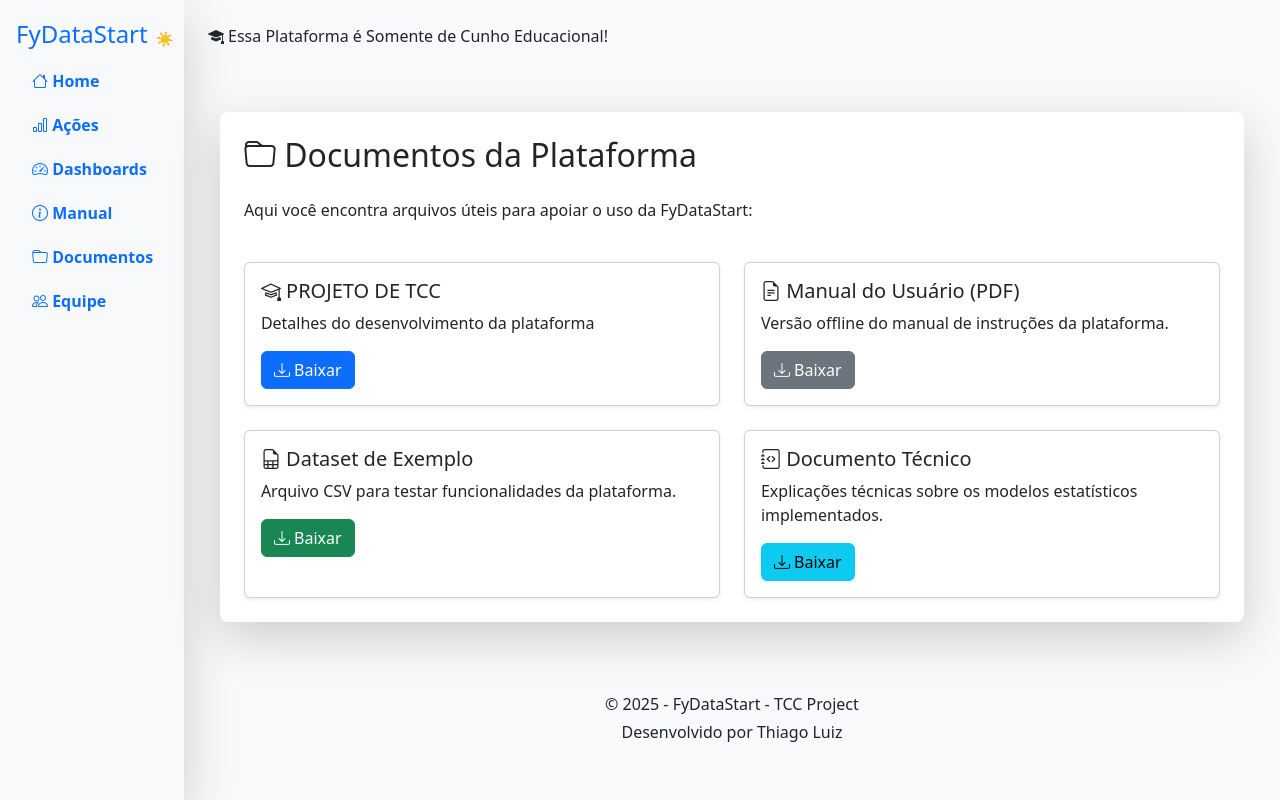
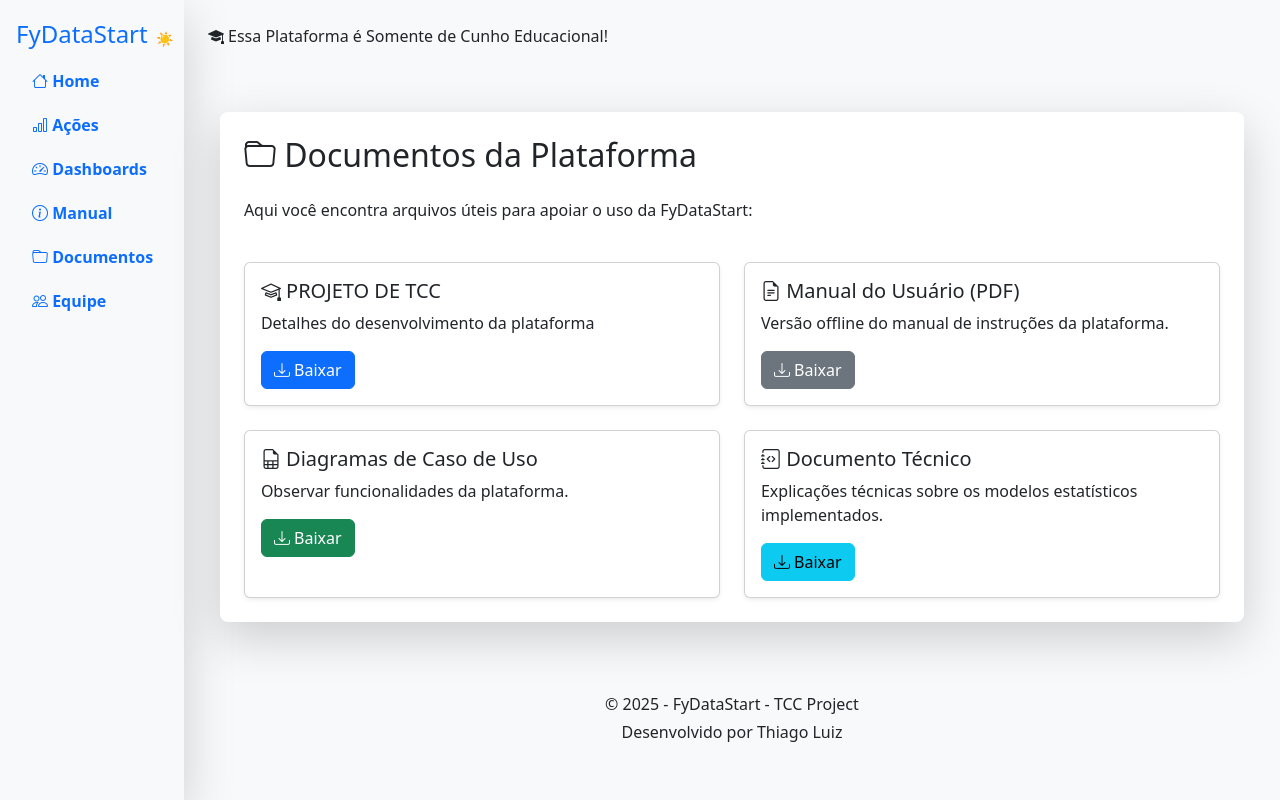
Before and after one commit to ThiagoLuiz18DEVJunior/FyDataStart, a Django app: page /Doc in a window 1280 px wide. Run offline with Django 4.2, Linux system fonts and the light colour scheme; some libraries are stand-ins or nearby versions.

Commit message:
fix-documents

```diff
--- a/FyDataScience/FyDS/templates/document.html
+++ b/FyDataScience/FyDS/templates/document.html
@@ -34,8 +34,8 @@
         <div class="col">
             <div class="card h-100 shadow-sm rounded-2">
                 <div class="card-body">
-                    <h5 class="card-title"><i class="bi bi-file-earmark-spreadsheet"></i> Dataset de Exemplo</h5>
-                    <p class="card-text">Arquivo CSV para testar funcionalidades da plataforma.</p>
+                    <h5 class="card-title"><i class="bi bi-file-earmark-spreadsheet"></i> Diagramas de Caso de Uso </h5>
+                    <p class="card-text">Observar funcionalidades da plataforma.</p>
                     <a  href="static/docs/Doc_Developed.pdf" class="btn btn-success" download>
                         <i class="bi bi-download"></i> Baixar
                     </a>
--- a/FyDataScience/FyDataScience/settings.py
+++ b/FyDataScience/FyDataScience/settings.py
@@ -25,7 +25,7 @@ SECRET_KEY = 'django-insecure-93tz*5k%@jmpux417ulj2yal1dqafv77)$r+&7wet%08ib3d=+
 # SECURITY WARNING: don't run with debug turned on in production!
 DEBUG = True
 
-ALLOWED_HOSTS = ['fydatastart.com.br', 'vfwpobsa.up.railway.app']
+ALLOWED_HOSTS = ['fydatastart.com.br', 'vfwpobsa.up.railway.app', 'localhost', '127.0.0.1']
 
 
 # Application definition
```
